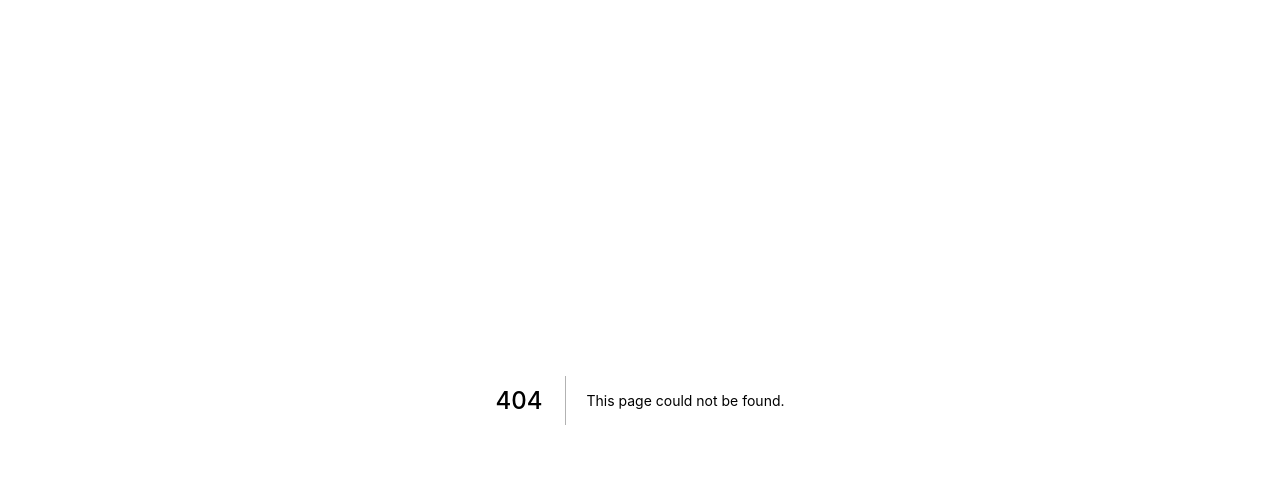
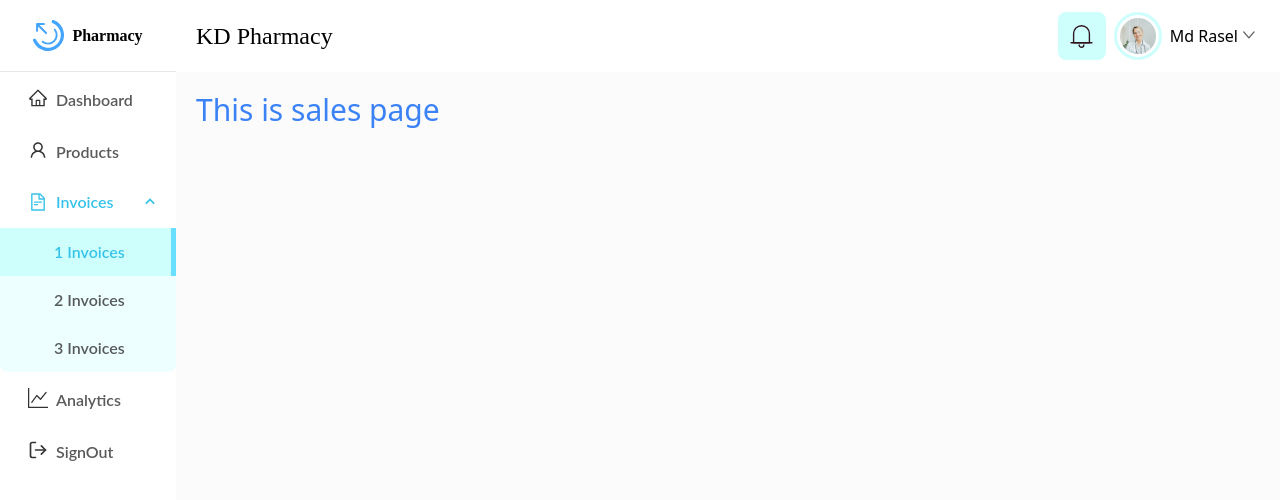
Before and after one commit to firasel/Pharmacy-frontend, a Next.js app: page /dashboard/sales in a window 1280 px wide. Before the commit this address had no page. Shown: the top 500 px of the page. Built offline with nearby package versions, Linux system fonts and the light colour scheme.

Commit message:
routing with page layout

```diff
--- /dev/null
+++ b/src/components/Sales/Sales.js
@@ -0,0 +1,15 @@
+import React from "react";
+
+const Sales = () => {
+  return (
+    <div className="pageStyle">
+      <div className="d-flex items-center justify-center ">
+        <span className="text-3xl text-blue-500">
+          This is sales page
+        </span>
+      </div>
+    </div>
+  );
+};
+
+export default Sales;
--- a/src/components/Sidebar/Sidebar.js
+++ b/src/components/Sidebar/Sidebar.js
@@ -1,4 +1,5 @@
 import Image from "next/image";
+import { useRouter } from "next/router";
 import React, { useState } from "react";
 import {
   AiOutlineFileText,
@@ -15,6 +16,7 @@ import subMenuFunction from "./subMenuFunction";
 const Sidebar = () => {
   const [expandKey, setExpandKey] = useState(1);
   const [activeItem, setActiveItem] = useState(1);
+  const router = useRouter();
 
   return (
     <div className={`h-screen bg-white pb-4 w-max ${style.sidebarRoot}`}>
@@ -64,7 +66,10 @@ const Sidebar = () => {
               className={`childElement subMenuElement ${
                 activeItem === 1 && "activeChild"
               }`}
-              onClick={() => setActiveItem(1)}
+              onClick={() => {
+                setActiveItem(1);
+                router.push("/dashboard");
+              }}
             >
               <div>
                 <span>1 Invoices</span>
@@ -74,7 +79,10 @@ const Sidebar = () => {
               className={`childElement subMenuElement ${
                 activeItem === 2 && "activeChild"
               }`}
-              onClick={() => setActiveItem(2)}
+              onClick={() => {
+                setActiveItem(2);
+                router.push("/dashboard/sales");
+              }}
             >
               <div>
                 <span>2 Invoices</span>
@@ -84,7 +92,10 @@ const Sidebar = () => {
               className={`childElement subMenuElement ${
                 activeItem === 3 && "activeChild"
               }`}
-              onClick={() => setActiveItem(3)}
+              onClick={() => {
+                setActiveItem(3);
+                router.push("/dashboard/sales23");
+              }}
             >
               <div>
                 <span>3 Invoices</span>
--- a/src/components/Topbar/Topbar.js
+++ b/src/components/Topbar/Topbar.js
@@ -6,7 +6,7 @@ import doctorImg from "../../assets/images/doctor.jpg";
 
 const Topbar = () => {
   return (
-    <div className="w-full h-min overflow-hidden bg-white py-3 sticky top-0">
+    <div className="w-full h-min overflow-hidden bg-white py-3 sticky top-0 z-10">
       <div className="px-5 relative">
         <div className="flex justify-between items-center">
           <span className="text-2xl font-[Poppins]">KD Pharmacy</span>
--- /dev/null
+++ b/src/helper/DashboardRouting.js
@@ -0,0 +1,19 @@
+import { useRouter } from "next/router";
+import DashboardHome from "../components/DashboardHome/DashboardHome";
+import Sales from "../components/Sales/Sales";
+
+const DashboardRouting = () => {
+  const router = useRouter();
+  switch (router.asPath) {
+    case "/dashboard":
+      return <DashboardHome />;
+      break;
+    case "/dashboard/sales":
+      return <Sales />;
+      break;
+    default:
+      return <DashboardHome />;
+      break;
+  }
+};
+export default DashboardRouting;
--- /dev/null
+++ b/src/layouts/DashboardLayout/DashboardLayout.js
@@ -0,0 +1,19 @@
+import React from "react";
+import Sidebar from "../../components/Sidebar/Sidebar";
+import Topbar from "../../components/Topbar/Topbar";
+
+const DashboardLayout = ({ children }) => {
+  return (
+    <div className="bg-[#FBFBFB]">
+      <div className="flex w-full">
+        <Sidebar />
+        <div className="w-full">
+          <Topbar />
+          {children}
+        </div>
+      </div>
+    </div>
+  );
+};
+
+export default DashboardLayout;
--- /dev/null
+++ b/src/layouts/ErrorPageLayout/ErrorPageLayout.js
@@ -0,0 +1,5 @@
+const ErrorPageLayout = ({ children }) => {
+  return <>{children}</>;
+};
+
+export default ErrorPageLayout;
--- /dev/null
+++ b/src/pages/404.js
@@ -0,0 +1,18 @@
+import React from "react";
+import ErrorPageLayout from "../layouts/ErrorPageLayout/ErrorPageLayout";
+
+const Custome404 = () => {
+  return (
+    <div className="w-screen h-screen flex items-center justify-center">
+      <div className="text-center flex items-center">
+        <span className="text-4xl mr-5 text-red-700 font-semibold">404</span>{" "}
+        <span className="text-3xl font-bold">|</span>
+        <span className="text-3xl ml-5">This page could not be found.</span>
+      </div>
+    </div>
+  );
+};
+
+Custome404.Layout = ErrorPageLayout;
+
+export default Custome404;
--- a/src/pages/_app.js
+++ b/src/pages/_app.js
@@ -1,7 +1,20 @@
-import '../../styles/globals.css'
+import "../../styles/globals.css";
+import DashboardLayout from "../layouts/DashboardLayout/DashboardLayout";
 
 function MyApp({ Component, pageProps }) {
-  return <Component {...pageProps} />
+  if (Component.Layout) {
+    return (
+      <Component.Layout>
+        <Component {...pageProps} />
+      </Component.Layout>
+    );
+  }
+
+  return (
+    <DashboardLayout>
+      <Component {...pageProps} />
+    </DashboardLayout>
+  );
 }
 
-export default MyApp
+export default MyApp;
--- a/src/pages/dashboard/index.js
+++ b/src/pages/dashboard/index.js
@@ -1,20 +1,8 @@
 import React from "react";
 import DashboardHome from "../../components/DashboardHome/DashboardHome";
-import Sidebar from "../../components/Sidebar/Sidebar";
-import Topbar from "../../components/Topbar/Topbar";
 
 const index = () => {
-  return (
-    <div className="bg-[#FBFBFB]">
-      <div className="flex w-full">
-        <Sidebar />
-        <div className="w-full">
-          <Topbar />
-          <DashboardHome />
-        </div>
-      </div>
-    </div>
-  );
+  return <DashboardHome />;
 };
 
 export default index;
--- /dev/null
+++ b/src/pages/dashboard/sales.js
@@ -0,0 +1,8 @@
+import React from "react";
+import Sales from "../../components/Sales/Sales";
+
+const sales = () => {
+  return <Sales />;
+};
+
+export default sales;
```
